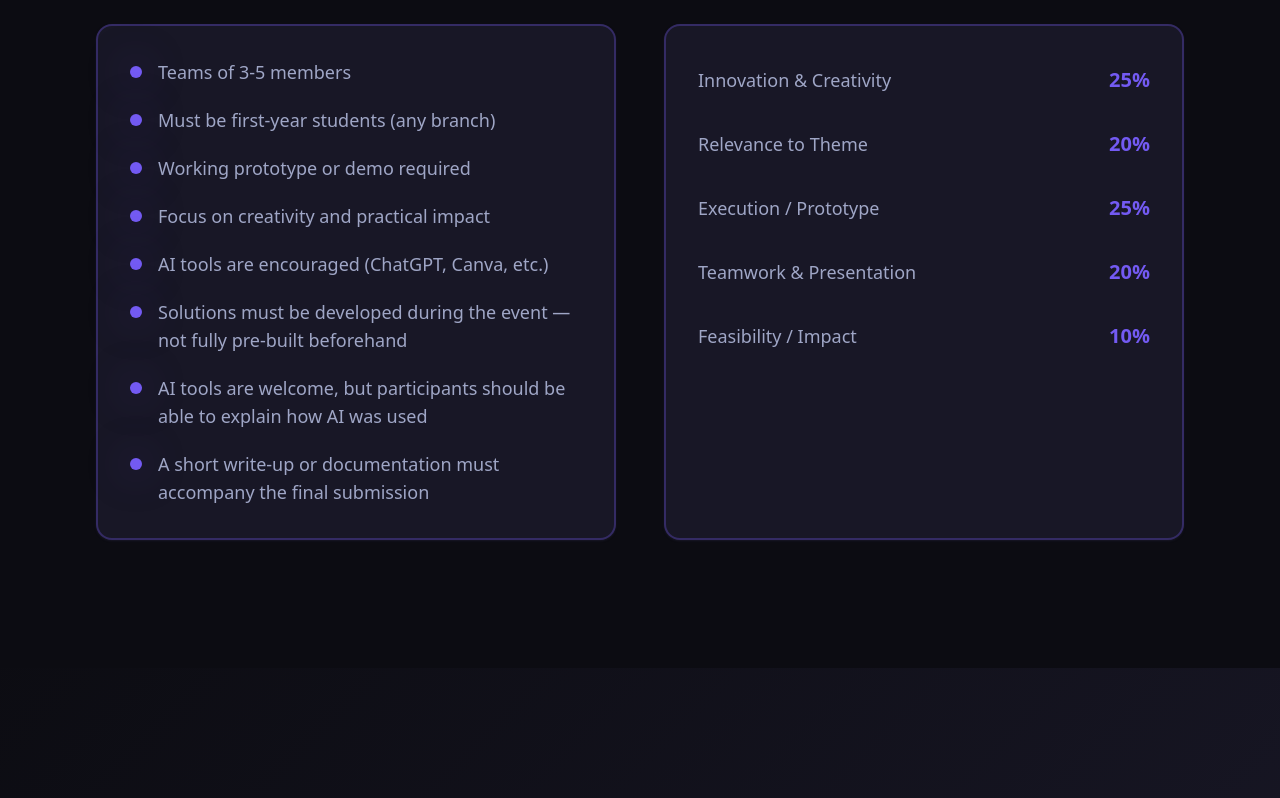
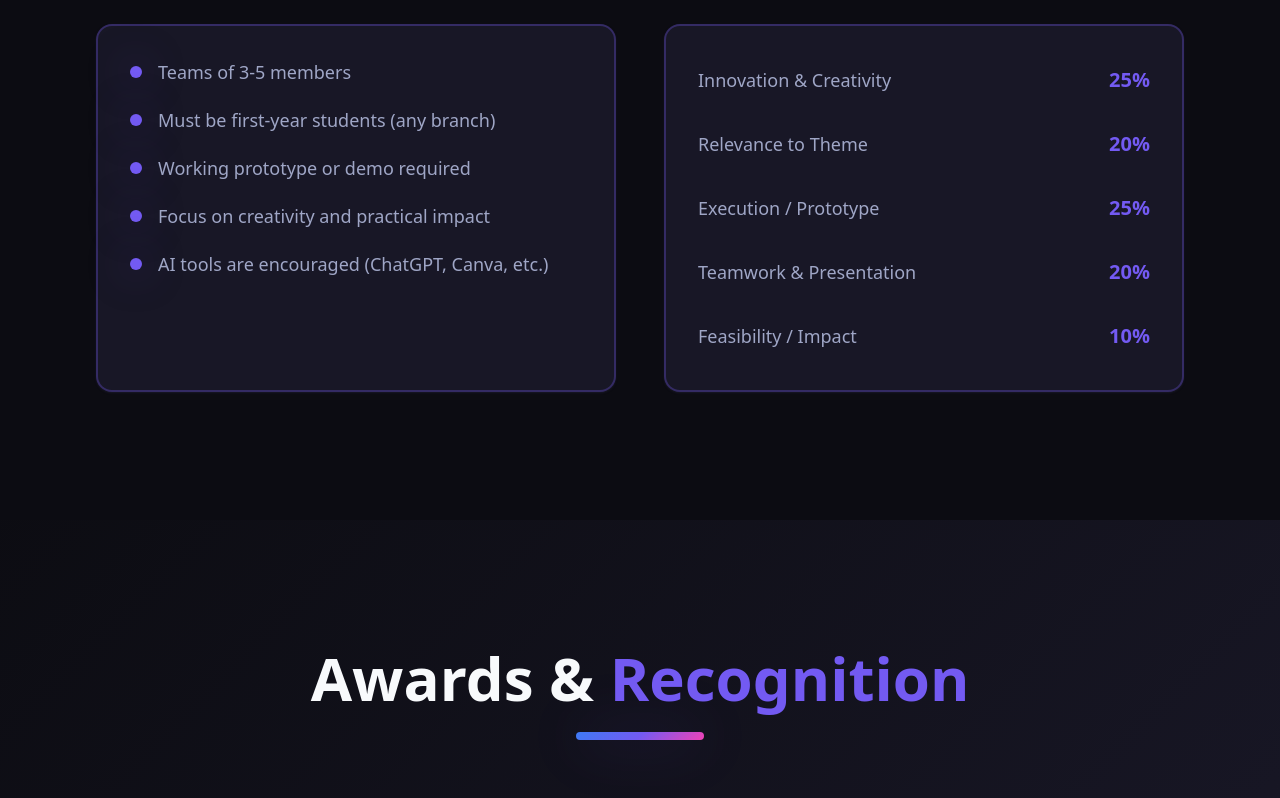
Before and after one commit to ShreyasSj1/byte-wars-hq, a React (Vite) app: page / in a window 1280 px wide. Shown: the part 3932-4730 px from the top of the page. Built offline with nearby package versions, Linux system fonts and the light colour scheme; the HTML template or start-up script is replaced by a standard one.

Commit message:
Reverted to commit 5dbec20b681b66dcff0ed54b8ebea99591b37f09

```diff
--- a/src/pages/Index.tsx
+++ b/src/pages/Index.tsx
@@ -178,9 +178,6 @@ const Index = () => {
                       "Working prototype or demo required",
                       "Focus on creativity and practical impact",
                       "AI tools are encouraged (ChatGPT, Canva, etc.)",
-                      "Solutions must be developed during the event — not fully pre-built beforehand",
-                      "AI tools are welcome, but participants should be able to explain how AI was used",
-                      "A short write-up or documentation must accompany the final submission",
                     ].map((rule, index) => (
                       <li key={index} className="flex items-start gap-3 sm:gap-4">
                         <div className="w-2.5 h-2.5 sm:w-3 sm:h-3 rounded-full bg-primary mt-1.5 sm:mt-2 flex-shrink-0 shadow-neon-purple"></div>
```
